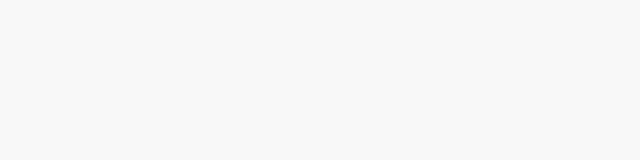
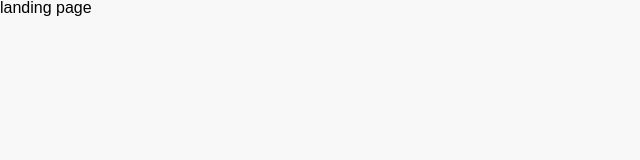
Before and after one commit to seacrab808/draw-a-day, a React (Vite) app: page /landing in a window 1280 px wide. Before the commit this address had no page. Shown: the top 160 px of the page, without its empty margins (0-640 px from the left). Built offline with nearby package versions, Linux system fonts and the light colour scheme; a web font is replaced by a local one.

Commit message:
landing page

```diff
--- a/src/App.jsx
+++ b/src/App.jsx
@@ -1,11 +1,13 @@
 import { BrowserRouter, Routes, Route } from "react-router-dom";
 import HomePage from "./pages/Home/HomePage";
+import LandingPage from "./pages/Landing/LandingPage";
 
 function App() {
   return (
     <BrowserRouter>
       <Routes>
         <Route path="/" element={<HomePage />} />
+        <Route path="/landing" element={<LandingPage />} />
       </Routes>
     </BrowserRouter>
   );
--- a/src/components/Landing/Langing.jsx
+++ b/src/components/Landing/Landing.jsx
@@ -1,6 +1,6 @@
 import React from 'react'
 
-export default function Langing() {
+export default function Landing() {
   return (
     <div>
       landing page
--- a/src/pages/Home/HomePage.jsx
+++ b/src/pages/Home/HomePage.jsx
@@ -1,4 +1,4 @@
-import Home from "../../components/layout/Home";
+import Home from "../../components/Home/Home";
 
 export default function HomePage() {
   return (
--- /dev/null
+++ b/src/pages/Landing/LandingPage.jsx
@@ -0,0 +1,9 @@
+import Landing from "../../components/Landing/Landing";
+
+export default function LandingPage() {
+  return (
+    <div>
+        <Landing />
+    </div>
+  )
+}
```
